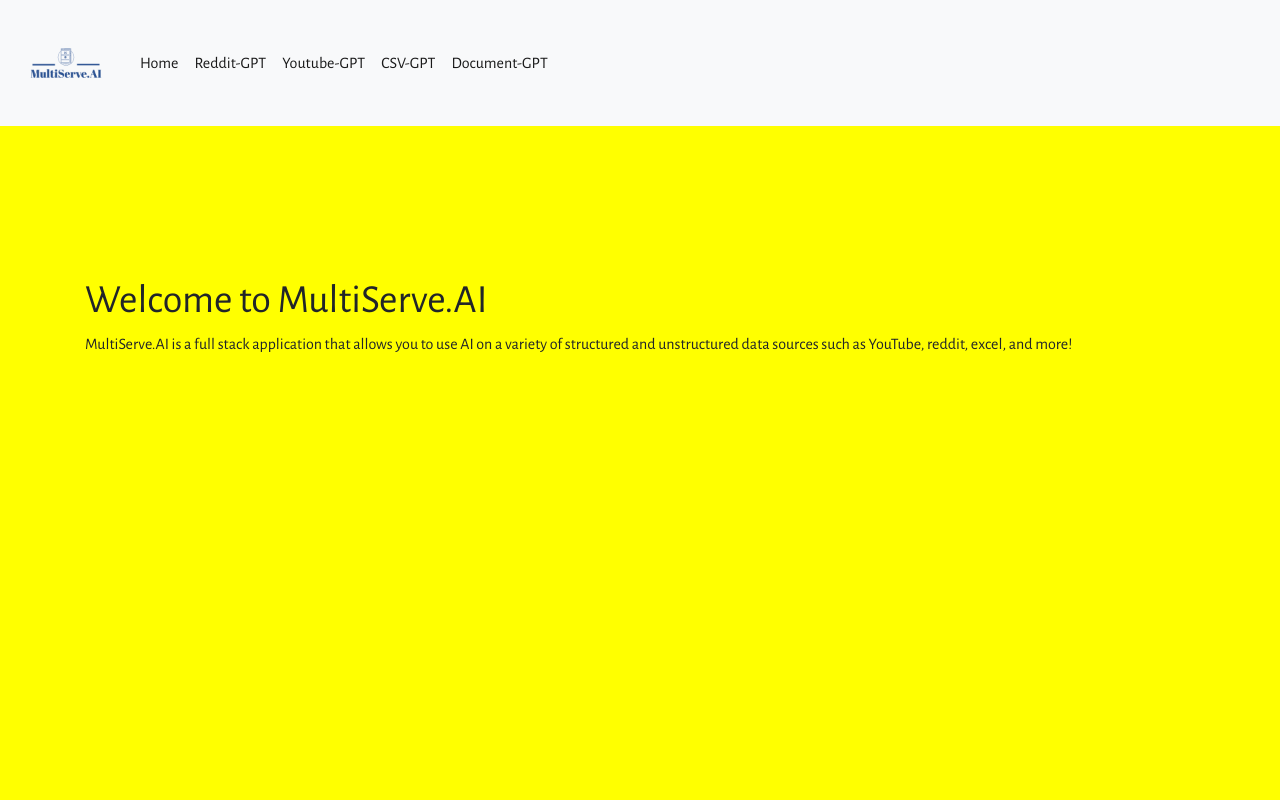
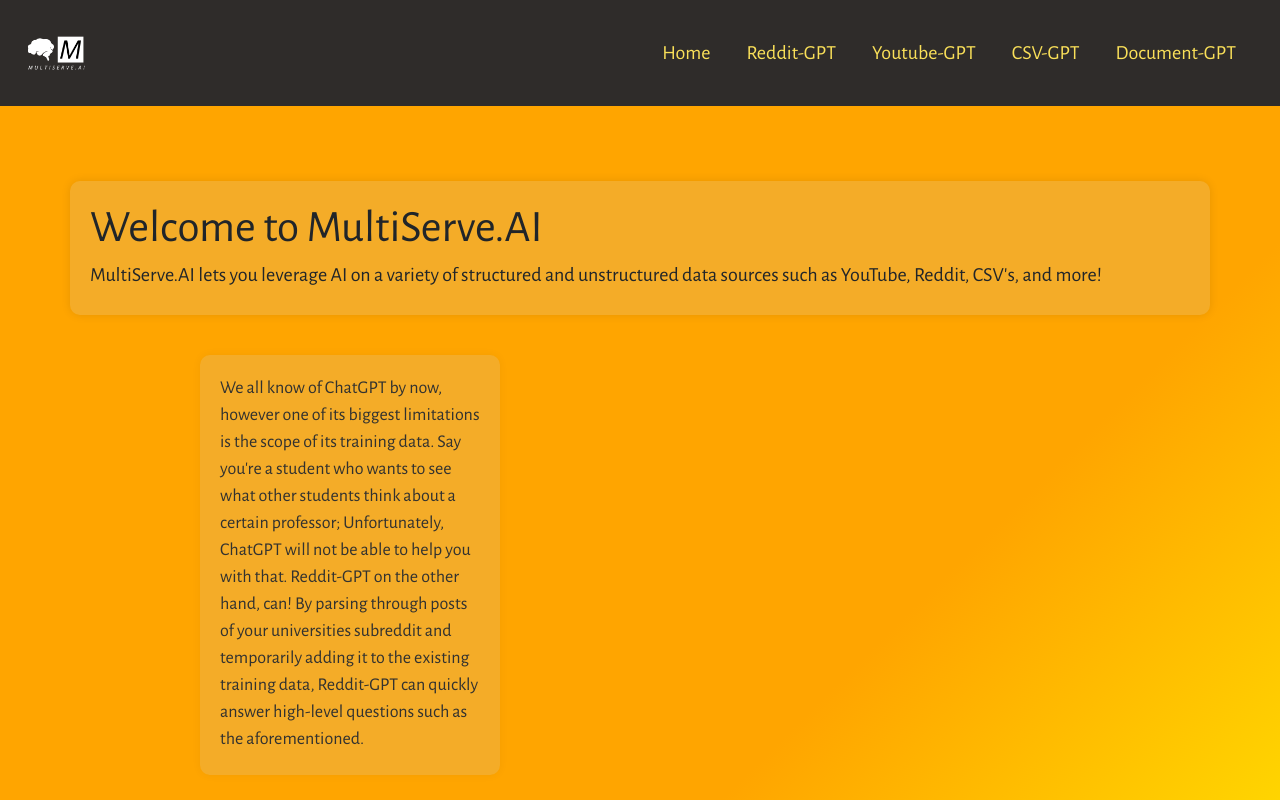
Before and after one commit to AbhroChowdhury/CheetahGPT, a Flask app: page / in a window 1280 px wide. Run offline with Flask 3, Linux system fonts and the light colour scheme; some libraries are stand-ins or nearby versions.

Commit message:
major front end work done

```diff
--- a/static/css/styles.css
+++ b/static/css/styles.css
@@ -27,7 +27,7 @@
     width: 100%;
     height: 100%;
     background-size: 300% 300%;
-    background-image: linear-gradient(-45deg, yellow 0%, yellow 25%, yellow 51%, #ff357f 100%);
+    background-image: linear-gradient(-45deg, yellow 8%, orange 25%, orange 51%, #ff357f 100%);
     -webkit-animation: AnimateBG 20s ease infinite;
             animation: AnimateBG 20s ease infinite;
     z-index: -1; /* Set a lower z-index so that it's behind other content */
@@ -58,11 +58,16 @@
 }
 
 .custom-container {
-    margin-top: 150px;
+    margin-top: 75px;
+    background-color: rgba(200, 200, 200, 0.2);
+    padding: 20px;
+    border-radius: 10px;
+    box-shadow: 0 0 10px rgba(0, 0, 0, 0.1);
+    margin-bottom: 40px;
 }
 
 .navbar-brand img {
-    max-height: 100px;
+    max-height: 80px;
     vertical-align: middle;
     width: auto;
 }
@@ -75,6 +80,40 @@
     font-family: 'Alegreya Sans', sans-serif;
 }
 
+h1 {
+    font-size: 45px;
+}
+
 p, a, li, span {
     font-family: 'Alegreya Sans', sans-serif;
+    font-size: 18px;
 }
+
+
+.navbar {
+    background-color: #2F2C2A !important;
+}
+
+.navbar-nav.ml-auto .nav-item {
+    margin-right: 20px;
+}
+.navbar-nav.ml-auto .nav-item .nav-link {
+    color: #FAE059 ;
+    transition: color 0.3s;
+    font-size: 20px;
+}
+
+.navbar-nav.ml-auto .nav-item .nav-link:hover {
+    color: #FFA57B;
+}
+
+.info-container {
+    color: #323230;
+    width: 300px;
+    height: 420px;
+    margin-left:200px;
+    background-color: rgba(200, 200, 200, 0.2);
+    padding: 20px;
+    border-radius: 10px;
+    box-shadow: 0 0 10px rgba(0, 0, 0, 0.05);
+}
--- a/templates/index.html
+++ b/templates/index.html
@@ -13,13 +13,13 @@
     </div>
     <nav class="navbar navbar-expand-lg navbar-light bg-light">
         <a class="navbar-brand" href="#">
-            <img src="{{ url_for('static', filename='images/MultiServeAI-logos_transparent.png') }}" alt="MultiServe.AI" class="img-fluid">
+            <img src="{{ url_for('static', filename='images/MultiServeAI-logos_white.png') }}" alt="MultiServe.AI" class="img-fluid">
         </a>
         <button class="navbar-toggler" type="button" data-toggle="collapse" data-target="#navbarNav" aria-controls="navbarNav" aria-expanded="false" aria-label="Toggle navigation">
             <span class="navbar-toggler-icon"></span>
         </button>
         <div class="collapse navbar-collapse" id="navbarNav">
-            <ul class="navbar-nav">
+            <ul class="navbar-nav ml-auto">
                 <li class="nav-item active">
                     <a class="nav-link" href="#">Home <span class="sr-only">(current)</span></a>
                 </li>
@@ -41,7 +41,16 @@
 
     <div class="container custom-container">
         <h1>Welcome to MultiServe.AI</h1>
-        <p>MultiServe.AI is a full stack application that allows you to use AI on a variety of structured and unstructured data sources such as YouTube, reddit, excel, and more!</p>
+        <h5>MultiServe.AI lets you leverage AI on a variety of structured and unstructured data sources such as YouTube, Reddit, CSV's, and more!</h5>
     </div>
+
+    <div class="container info-container">
+        <p>We all know of ChatGPT by now, however one of its biggest limitations is the scope of its training data. Say you're a student who wants to see what
+            other students think about a certain professor; Unfortunately, ChatGPT will not be able to help you with that. Reddit-GPT on the other hand, can!
+            By parsing through posts of your universities subreddit and temporarily adding it to the existing training data, Reddit-GPT can quickly answer high-level
+            questions such as the aforementioned.
+        </p>
+    </div>
+
 </body>
 </html>
```
Also changed, not shown: static/images/MultiServeAI-logos_black.png, static/images/MultiServeAI-logos_transparent.png, static/images/MultiServeAI-logos_white.png, 3 other files.
